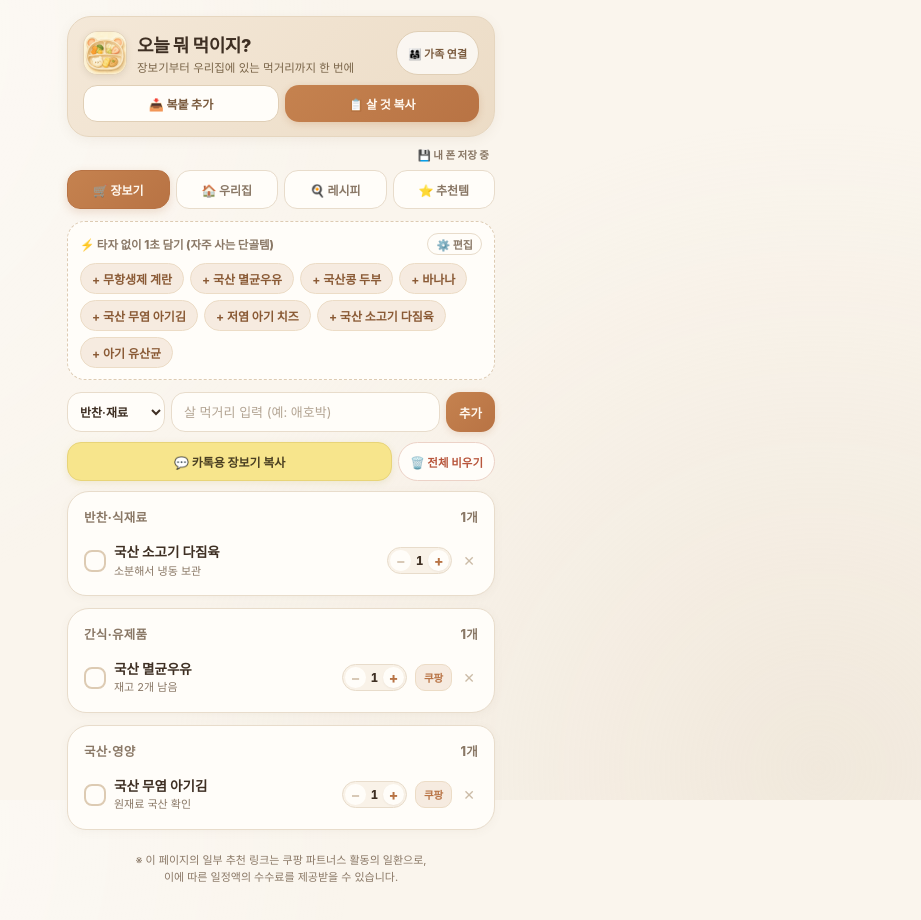
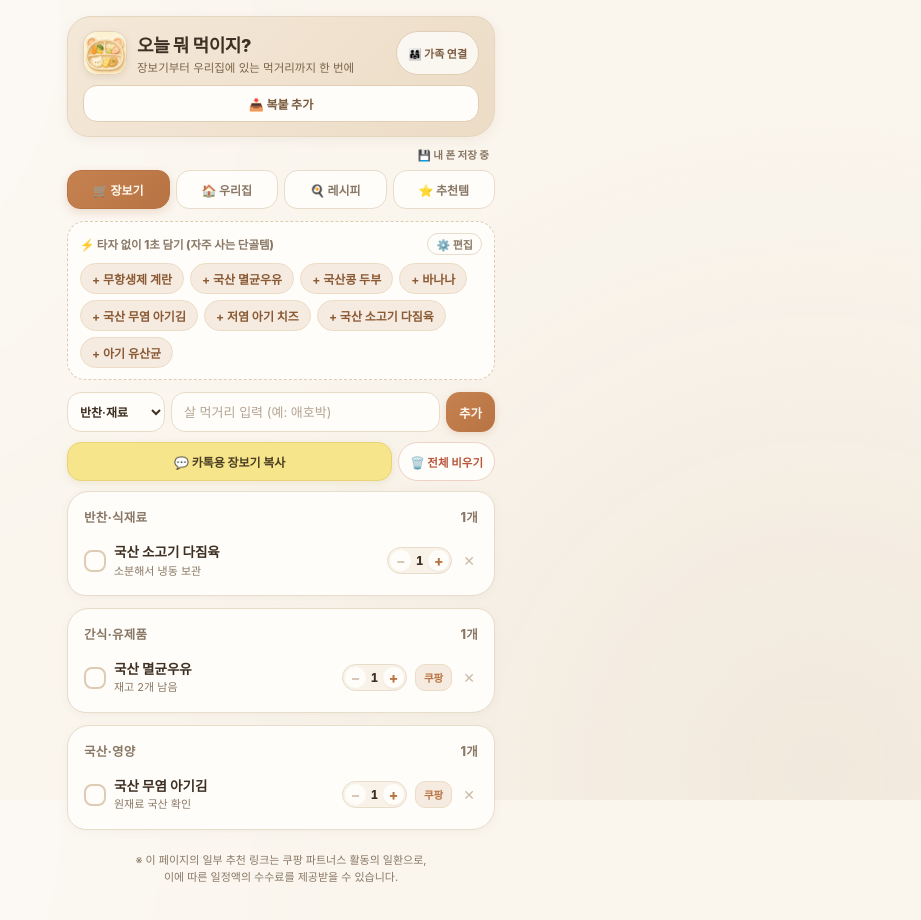
Before and after one commit to ranolist/baby-food, a plain HTML site: page index.html in a window 1280 px wide. Shown: the whole page, without its empty margins (359-1280 px from the left). Drawn offline with nearby package versions, Linux system fonts and the light colour scheme.

Commit message:
장보기 탭 중복 버튼 정리: 📋 살 것 복사 제거
- 💬 카톡용 장보기 복사 하나로 통일 (남은 품목 복사 기능은 동일)
- 쓰지 않게 된 copyUnbought 함수와 .btn-copy-cart 스타일 삭제

```diff
--- a/index.html
+++ b/index.html
@@ -75,11 +75,6 @@
   header h1 { font-size: 18px; font-weight: 800; margin: 0 0 2px; letter-spacing: -0.4px; color: var(--text); }
   header p { font-size: 11.5px; color: #7a6549; margin: 0; }
   .header-btns { display: flex; gap: 6px; width: 100%; }
-  .btn-copy-cart {
-    flex: 1; background: linear-gradient(135deg, #c5824f, #b87344); color: #fff8ef; border: none;
-    border-radius: 14px; padding: 9px 10px; font-size: 12px; font-weight: 800; cursor: pointer;
-    font-family: inherit; box-shadow: 0 2px 7px rgba(184, 115, 68, 0.24);
-  }
   .btn-bulk {
     flex: 1; background: var(--card); color: #7a5a3d; border: 1.5px solid #e0cfb6;
     border-radius: 14px; padding: 9px 10px; font-size: 12px; font-weight: 800; cursor: pointer;
@@ -398,7 +393,6 @@
     <button class="family-badge" id="familyBadge" onclick="openFamilyModal()">👨‍👩‍👧 가족 연결</button>
     <div class="header-btns">
       <button class="btn-bulk" onclick="openBulk()">📥 복붙 추가</button>
-      <button class="btn-copy-cart" onclick="copyUnbought()">📋 살 것 복사</button>
     </div>
   </header>
 
@@ -889,16 +883,6 @@ function applyBulk() {
   closeBulk();
   render();
   showToast(`${lines.length}개 한 번에 추가했어요!`);
-}
-
-function copyUnbought() {
-  const todo = loadItems();
-  if (!todo.length) { showToast('장볼 목록이 비어 있어요!'); return; }
-  const text = '[이번 주 아기 장보기]\n' + todo.map(i => {
-    const q = i.qty || 1;
-    return `• [${i.cat}] ${i.name}${q > 1 ? ' x' + q : ''}`;
-  }).join('\n');
-  copyText(text).then(ok => showToast(ok ? '살 목록이 복사되었어요!' : '복사가 안 됐어요. 길게 눌러 복사해 주세요'));
 }
 
 // 퇴근길 장보기 톡: 남은(체크 안 된) 품목을 카톡 붙여넣기용으로 복사
```
